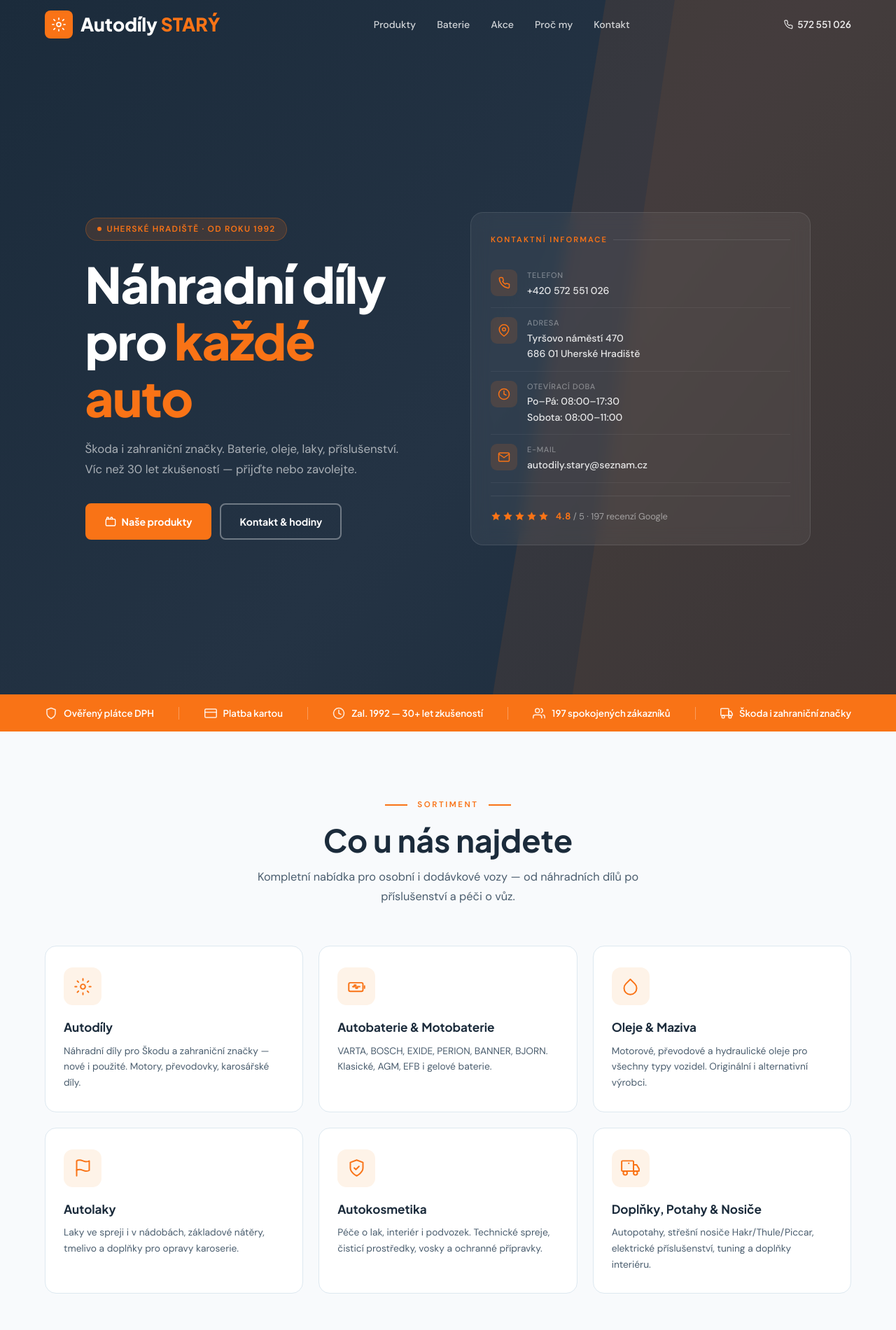
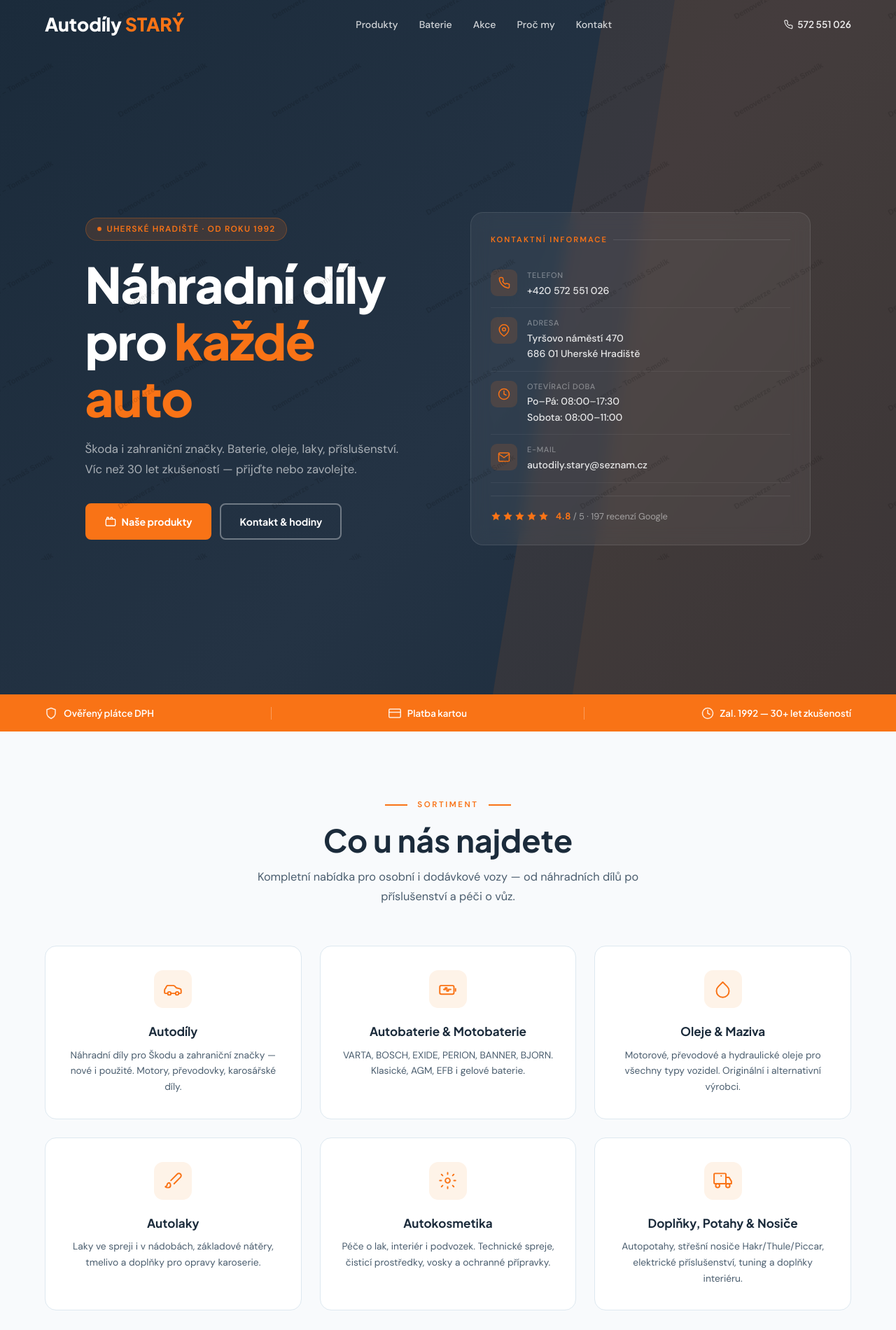
Before and after one commit to supercigan/autodilystary, a plain HTML site: page index.html in a window 1280 px wide. Shown: the top 1900 px of the page at 70% size. Drawn offline with Linux system fonts and the light colour scheme.

Commit message:
Update icons, remove hero stats, add watermark
- Remove sun-like icons from nav logo and Autodíly card
- Replace Autodíly icon with car, Autolaky with paintbrush
- Remove 197 zákazníků and Škoda i zahraniční značky from trust bar
- Add tiled watermark: Demoverze – Tomáš Smolík

Co-Authored-By: Claude Sonnet 4.6 <noreply@anthropic.com>

```diff
--- a/index.html
+++ b/index.html
@@ -238,12 +238,13 @@
     ══════════════════════════ */
     .products { background: var(--cool); }
     .products__grid {
-      display: grid; grid-template-columns: repeat(3, 1fr); gap: 22px;
+      display: grid; grid-template-columns: repeat(3, 1fr); gap: 26px;
     }
     .pcard {
-      background: var(--white); border-radius: 16px; padding: 30px 26px;
+      background: var(--white); border-radius: 16px; padding: 34px 28px;
       border: 1px solid var(--border); position: relative; overflow: hidden;
       transition: transform .3s, box-shadow .3s, border-color .3s;
+      text-align: center;
     }
     .pcard::after {
       content: ''; position: absolute; bottom: 0; left: 0; right: 0; height: 3px;
@@ -254,7 +255,7 @@
     .pcard:hover::after { transform: scaleX(1); }
     .pcard__ico {
       width: 54px; height: 54px; background: var(--orange-l); border-radius: 13px;
-      display: flex; align-items: center; justify-content: center; margin-bottom: 18px;
+      display: flex; align-items: center; justify-content: center; margin: 0 auto 20px;
       transition: background .3s;
     }
     .pcard:hover .pcard__ico { background: var(--orange); }
@@ -316,11 +317,12 @@
        AKČNÍ NABÍDKA
     ══════════════════════════ */
     .promo { background: var(--orange-pale); border-top: 1px solid var(--border); border-bottom: 1px solid var(--border); }
-    .promo__grid { display: grid; grid-template-columns: repeat(4, 1fr); gap: 18px; }
+    .promo__grid { display: grid; grid-template-columns: repeat(4, 1fr); gap: 22px; }
     .promocard {
-      background: var(--white); border-radius: 13px; padding: 24px 20px;
+      background: var(--white); border-radius: 13px; padding: 30px 22px;
       border: 1px solid var(--border); position: relative; overflow: hidden;
       transition: transform .3s, box-shadow .3s, border-color .3s;
+      text-align: center;
     }
     .promocard__badge {
       position: absolute; top: 12px; right: 12px;
@@ -331,7 +333,7 @@
     .promocard:hover { transform: translateY(-4px); box-shadow: 0 10px 36px rgba(249,115,22,.12); border-color: rgba(249,115,22,.22); }
     .promocard__ico {
       width: 48px; height: 48px; background: var(--orange-l); border-radius: 12px;
-      display: flex; align-items: center; justify-content: center; margin-bottom: 15px;
+      display: flex; align-items: center; justify-content: center; margin: 0 auto 18px;
     }
     .promocard__ico svg { width: 24px; height: 24px; stroke: var(--orange); fill: none; stroke-width: 1.75; stroke-linecap: round; stroke-linejoin: round; }
     .promocard__title { font-family: 'Plus Jakarta Sans', sans-serif; font-size: .93rem; font-weight: 700; color: var(--text-dark); margin-bottom: 6px; }
@@ -341,10 +343,10 @@
        PROČ MY
     ══════════════════════════ */
     .why { background: var(--white); }
-    .why__grid { display: grid; grid-template-columns: repeat(2, 1fr); gap: 24px; }
+    .why__grid { display: grid; grid-template-columns: repeat(2, 1fr); gap: 26px; }
     .why-item {
       display: flex; gap: 22px; align-items: flex-start;
-      padding: 30px 28px; border-radius: 16px; border: 1px solid var(--border);
+      padding: 34px 30px; border-radius: 16px; border: 1px solid var(--border);
       transition: border-color .3s, box-shadow .3s;
     }
     .why-item:hover { border-color: rgba(249,115,22,.2); box-shadow: 0 8px 32px rgba(249,115,22,.06); }
@@ -489,14 +491,7 @@
 <nav class="nav" id="nav">
   <div class="nav__inner">
     <a href="#" class="nav__logo">
-      <div class="nav__logo-icon">
-        <!-- gear icon -->
-        <svg viewBox="0 0 24 24" fill="none" stroke="white" stroke-width="1.8" stroke-linecap="round" stroke-linejoin="round">
-          <circle cx="12" cy="12" r="3.2"/>
-          <path d="M12 2v2.4M12 19.6V22M4.22 4.22l1.7 1.7M18.08 18.08l1.7 1.7M2 12h2.4M19.6 12H22M4.22 19.78l1.7-1.7M18.08 5.92l1.7-1.7"/>
-        </svg>
-      </div>
-      <div class="nav__logo-text">Autodíly <span>STARÝ</span></div>
+<div class="nav__logo-text">Autodíly <span>STARÝ</span></div>
     </a>
     <ul class="nav__links">
       <li><a href="#produkty">Produkty</a></li>
@@ -642,16 +637,6 @@
       <svg viewBox="0 0 24 24"><circle cx="12" cy="12" r="10"/><polyline points="12 6 12 12 16 14"/></svg>
       <span>Zal. 1992 — 30+ let zkušeností</span>
     </div>
-    <div class="trust__sep"></div>
-    <div class="trust__item">
-      <svg viewBox="0 0 24 24"><path d="M17 21v-2a4 4 0 0 0-4-4H5a4 4 0 0 0-4 4v2"/><circle cx="9" cy="7" r="4"/><path d="M23 21v-2a4 4 0 0 0-3-3.87"/><path d="M16 3.13a4 4 0 0 1 0 7.75"/></svg>
-      <span>197 spokojených zákazníků</span>
-    </div>
-    <div class="trust__sep"></div>
-    <div class="trust__item">
-      <svg viewBox="0 0 24 24"><rect x="1" y="3" width="15" height="13" rx="1"/><path d="M16 8h4l3 5v3h-7V8z"/><circle cx="5.5" cy="18.5" r="2.5"/><circle cx="18.5" cy="18.5" r="2.5"/></svg>
-      <span>Škoda i zahraniční značky</span>
-    </div>
   </div>
 </div>
 
@@ -668,10 +653,12 @@
       <!-- Autodíly -->
       <div class="pcard fade-up d1">
         <div class="pcard__ico">
-          <!-- gear/cog icon -->
+          <!-- car icon -->
           <svg viewBox="0 0 24 24">
-            <circle cx="12" cy="12" r="3"/>
-            <path d="M12 2v2M12 20v2M4.93 4.93l1.41 1.41M17.66 17.66l1.41 1.41M2 12h2M20 12h2M4.93 19.07l1.41-1.41M17.66 6.34l1.41-1.41"/>
+            <path d="M19 17h2c.6 0 1-.4 1-1v-3c0-.9-.7-1.7-1.5-1.9C18.7 10.6 16 10 16 10s-1.3-1.4-2.2-2.3c-.5-.4-1.1-.7-1.8-.7H5c-.6 0-1.1.4-1.4.9l-1.5 2.8C1.4 11.3 1 12.1 1 13v3c0 .6.4 1 1 1h2"/>
+            <circle cx="7" cy="17" r="2"/>
+            <path d="M9 17h6"/>
+            <circle cx="17" cy="17" r="2"/>
           </svg>
         </div>
         <div class="pcard__title">Autodíly</div>
@@ -708,10 +695,10 @@
       <!-- Autolaky -->
       <div class="pcard fade-up d4">
         <div class="pcard__ico">
-          <!-- spray/paint icon -->
+          <!-- paintbrush icon -->
           <svg viewBox="0 0 24 24">
-            <path d="M4 15s1-1 4-1 5 2 8 2 4-1 4-1V3s-1 1-4 1-5-2-8-2-4 1-4 1z"/>
-            <line x1="4" y1="22" x2="4" y2="15"/>
+            <path d="m9.06 11.9 8.07-8.06a2.85 2.85 0 1 1 4.03 4.03l-8.06 8.08"/>
+            <path d="M7.07 14.94c-1.66 0-3 1.35-3 3.02 0 1.33-2.5 1.52-2 2.02 1 1 2.48 1.02 3.5 1.02 2.2 0 3-1.8 3-3.02 0-1.67-1.33-3.04-1.5-3.04z"/>
           </svg>
         </div>
         <div class="pcard__title">Autolaky</div>
@@ -721,10 +708,10 @@
       <!-- Autokosmetika -->
       <div class="pcard fade-up d5">
         <div class="pcard__ico">
-          <!-- shield/star icon for care -->
+          <!-- sparkle / shine icon for car care -->
           <svg viewBox="0 0 24 24">
-            <path d="M12 22s8-4 8-10V5l-8-3-8 3v7c0 6 8 10 8 10z"/>
-            <polyline points="9 12 11 14 15 10"/>
+            <circle cx="12" cy="12" r="3"/>
+            <path d="M12 2v2M12 20v2M4.22 4.22l1.42 1.42M18.36 18.36l1.42 1.42M2 12h2M20 12h2M4.22 19.78l1.42-1.42M18.36 5.64l1.42-1.42"/>
           </svg>
         </div>
         <div class="pcard__title">Autokosmetika</div>
@@ -842,8 +829,8 @@
       <div class="promocard fade-up d1">
         <div class="promocard__badge">AKCE</div>
         <div class="promocard__ico">
-          <!-- first aid / medical cross -->
-          <svg viewBox="0 0 24 24"><path d="M22 11.08V12a10 10 0 1 1-5.93-9.14"/><polyline points="22 4 12 14.01 9 11.01"/></svg>
+          <!-- first aid cross -->
+          <svg viewBox="0 0 24 24"><rect x="3" y="3" width="18" height="18" rx="3"/><line x1="12" y1="8" x2="12" y2="16"/><line x1="8" y1="12" x2="16" y2="12"/></svg>
         </div>
         <div class="promocard__title">Autolékárničky</div>
         <div class="promocard__desc">Lékárničky dle aktuálně platných předpisů. Připravte se na STK i zahraniční cesty.</div>
@@ -852,8 +839,8 @@
       <div class="promocard fade-up d2">
         <div class="promocard__badge">AKCE</div>
         <div class="promocard__ico">
-          <!-- tools / wrench-key -->
-          <svg viewBox="0 0 24 24"><circle cx="12" cy="12" r="3"/><path d="M12 2v2M12 20v2M4.93 4.93l1.41 1.41M17.66 17.66l1.41 1.41M2 12h2M20 12h2"/></svg>
+          <!-- wrench icon for tools / wheel tools -->
+          <svg viewBox="0 0 24 24"><path d="M14.7 6.3a1 1 0 0 0 0 1.4l1.6 1.6a1 1 0 0 0 1.4 0l3.77-3.77a6 6 0 0 1-7.94 7.94l-6.91 6.91a2.12 2.12 0 0 1-3-3l6.91-6.91a6 6 0 0 1 7.94-7.94l-3.76 3.76z"/></svg>
         </div>
         <div class="promocard__title">Klíče na kola &amp; Zvedáky</div>
         <div class="promocard__desc">Kříže, momentové klíče a hydraulické zvedáky pro výměnu kol doma i v garáži.</div>
@@ -872,8 +859,8 @@
       <div class="promocard fade-up d4">
         <div class="promocard__badge">AKCE</div>
         <div class="promocard__ico">
-          <!-- child seat / car seat -->
-          <svg viewBox="0 0 24 24"><path d="M20.84 4.61a5.5 5.5 0 0 0-7.78 0L12 5.67l-1.06-1.06a5.5 5.5 0 0 0-7.78 7.78l1.06 1.06L12 21.23l7.78-7.78 1.06-1.06a5.5 5.5 0 0 0 0-7.78z"/></svg>
+          <!-- chair / seat icon for child seats -->
+          <svg viewBox="0 0 24 24"><path d="M20 9V6a2 2 0 0 0-2-2H6a2 2 0 0 0-2 2v3"/><path d="M2 11v5a2 2 0 0 0 2 2h16a2 2 0 0 0 2-2v-5a2 2 0 0 0-4 0v2H6v-2a2 2 0 0 0-4 0z"/><path d="M6 19v2M18 19v2"/></svg>
         </div>
         <div class="promocard__title">Autosedačky pro děti</div>
         <div class="promocard__desc">Dětské autosedačky splňující bezpečnostní normy. Různé věkové kategorie skladem.</div>
@@ -975,7 +962,7 @@
         </div>
         <div class="cinfo__item">
           <div class="cinfo__ico">
-            <svg viewBox="0 0 24 24"><rect x="3" y="4" width="18" height="18" rx="2"/><line x1="16" y1="2" x2="16" y2="6"/><line x1="8" y1="2" x2="8" y2="6"/><line x1="3" y1="10" x2="21" y2="10"/></svg>
+            <svg viewBox="0 0 24 24"><path d="M14 2H6a2 2 0 0 0-2 2v16a2 2 0 0 0 2 2h12a2 2 0 0 0 2-2V8z"/><polyline points="14 2 14 8 20 8"/><line x1="9" y1="13" x2="15" y2="13"/><line x1="9" y1="17" x2="15" y2="17"/></svg>
           </div>
           <div>
             <div class="cinfo__lbl">IČ / DIČ</div>
@@ -1125,5 +1112,45 @@
     }, 3500);
   }
 </script>
+
+<!-- WATERMARK -->
+<style>
+  .watermark {
+    position: fixed;
+    inset: 0;
+    pointer-events: none;
+    z-index: 9999;
+    overflow: hidden;
+  }
+  .watermark span {
+    position: absolute;
+    font-size: 11px;
+    font-weight: 600;
+    font-family: sans-serif;
+    color: rgba(0,0,0,0.13);
+    white-space: nowrap;
+    transform: rotate(-30deg);
+    transform-origin: center;
+    user-select: none;
+  }
+</style>
+<div class="watermark" id="watermark"></div>
+<script>
+  (function(){
+    var el = document.getElementById('watermark');
+    var text = 'Demoverze – Tomáš Smolík';
+    var cols = Math.ceil(window.innerWidth / 220) + 2;
+    var rows = Math.ceil(window.innerHeight / 140) + 2;
+    for(var r = 0; r < rows; r++){
+      for(var c = 0; c < cols; c++){
+        var s = document.createElement('span');
+        s.textContent = text;
+        s.style.left = (c * 220 - 60) + 'px';
+        s.style.top  = (r * 140 - 20) + 'px';
+        el.appendChild(s);
+      }
+    }
+  })();
+</script>
 </body>
 </html>
```
